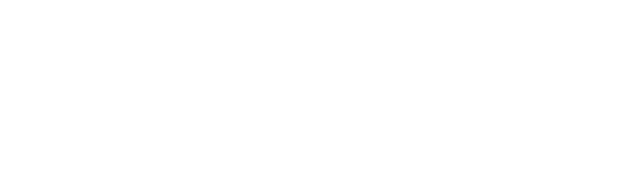
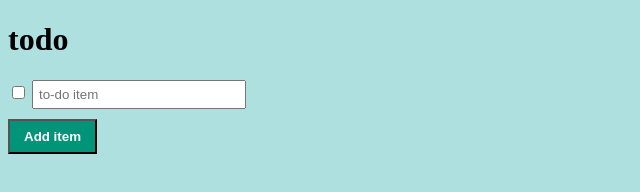
Before and after one commit to TomBeadie/To-do, a plain HTML site: page index.html in a window 1280 px wide. Shown: the whole page, without its empty margins (0-640 px from the left). Drawn offline with Linux system fonts and the light colour scheme.

Commit message:
Add input button

```diff
--- a/app.js
+++ b/app.js
@@ -0,0 +1,2 @@
+
+console.log('working')
--- a/index.html
+++ b/index.html
@@ -1,11 +1,20 @@
 <!DOCTYPE html>
 <html lang="en">
-<head>
-    <meta charset="UTF-8">
-    <meta name="viewport" content="width=device-width, initial-scale=1.0">
+  <head>
+    <meta charset="UTF-8" />
+    <meta name="viewport" content="width=device-width, initial-scale=1.0" />
+    <link rel="stylesheet" href="main.css" />
+    <script defer src="app.js"></script>
     <title>To-do</title>
-</head>
-<body>
-
-</body>
+  </head>
+  <body>
+    <h1>todo</h1>
+    <div id="items">
+      <div class="item">
+        <input type="checkbox" class="item-completed" />
+        <input type="text" class="item-description" placeholder="to-do item" />
+      </div>
+    </div>
+    <button id="add">Add item</button>
+  </body>
 </html>
--- a/main.css
+++ b/main.css
@@ -0,0 +1,22 @@
+body {
+  background-color: rgb(174, 224, 224);
+}
+
+.item-description {
+  padding: 5px;
+  width: 200px;
+  margin-bottom: 10px;
+}
+
+.item-completed:checked + .item-description {
+  background: #ddd;
+  text-decoration: line-through;
+}
+
+#add {
+  padding: 8px 14px;
+  font-weight: bold;
+  color: #fff;
+  background: #009578;
+  cursor: pointer;
+}
```
